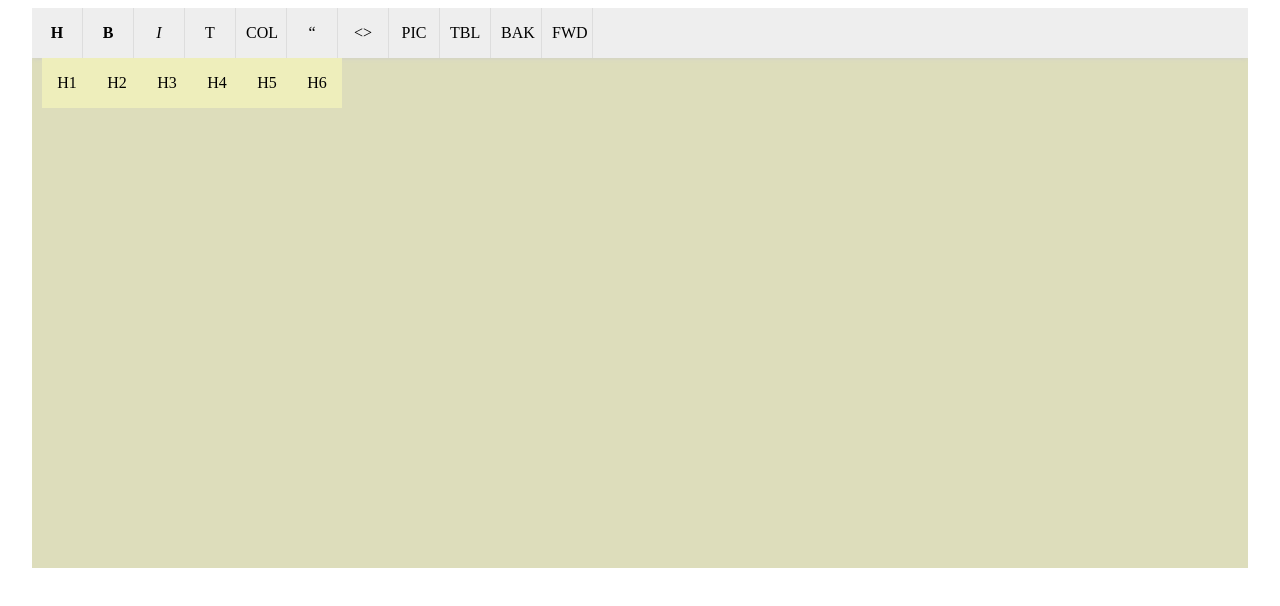
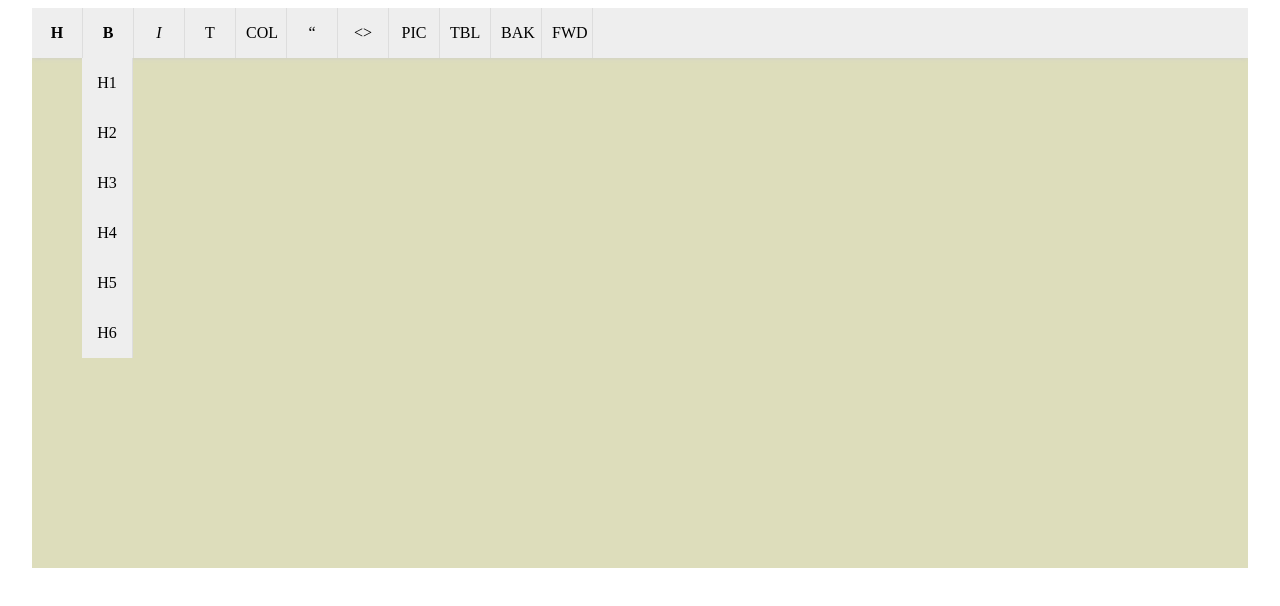
Before and after one commit to RyomaLiu/MicEditor, a plain HTML site: page index.html in a window 1280 px wide. Drawn offline with Linux system fonts and the light colour scheme.

Commit message:
Update miceditor.css

```diff
--- a/css/miceditor.css
+++ b/css/miceditor.css
@@ -38,14 +38,17 @@
 }
 
 
-.items_container {
+ul.items_container,
+ul.items_subcontainer {
+	list-style-type:none;
     display: flex;
     padding: 0px;
     margin: 0px;
     height: var(--mic-menu-height);
 }
 
-.items_container > li {
+ul.items_container li,
+ul.items_subcontainer li {
     list-style: none;
     width: 30px;
     flex-direction: column;
@@ -60,28 +63,29 @@
     -ms-user-select: none;
     user-select: none;
     border-right: solid #ddd 1.5px;
+    transition-duration:0.5s;
+    background: #eee;
 }
 
-.items_container > li:hover {
-    background: #aaa;
-    color: #fff;
+ul.items_subcontainer li {
+	border-bottom: solid 0.1px #ccc;
 }
 
-.items_container ul {
-    padding: 0px;
-    margin: 0px;
-    position: absolute;
+ul.items_container > li:hover,
+ul.items_subcontainer li:hover {
+	background: #bbb;
 }
 
-.items_container ul > li {
-    list-style: none;
-    width: 50px;
-    flex-direction: row;
-    display: inline-block;
-    background: #eeb;
-    top: 50px;
+ul.items_subcontainer {
+	visibility: hidden;
+	display: none;
+	opacity: 0;
 }
 
-.items_container ul > li:hover {
-    background: #aaa;
+
+ul.items_container li:hover > ul {
+	visibility: visible;
+	opacity: 1;
+	display: block;
+	background: transparent;
 }
```
